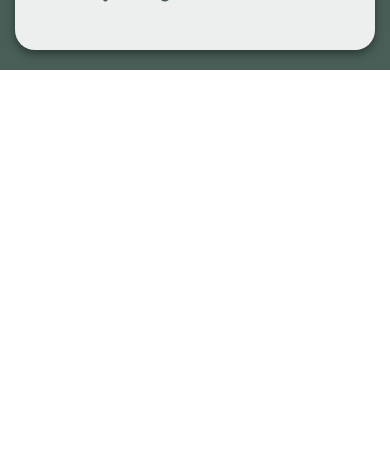
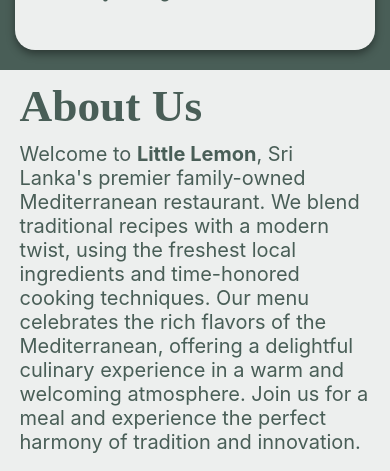
Before and after one commit to Randil-Hasanga/little_lemon-React, a React (Create React App) app: page / in a window 390 px wide. Shown: the part 4016-4487 px from the top of the page. Before the commit the page ends 4086 px from the top, so only its background shows below. Built offline with nearby package versions, Linux system fonts and the light colour scheme; a web font is replaced by a local one.

Commit message:
about page

```diff
--- a/src/App.css
+++ b/src/App.css
@@ -289,7 +289,7 @@ li{
   background-color: #495e57;
   margin: 0;
   padding: 0 20%;
-  padding-bottom: 20px;
+  padding-bottom: 70px;
 }
 
 .review-cards{
@@ -358,6 +358,56 @@ li{
 }
 .star{
   color: #f4c314;
+}
+/* about */
+
+.about{
+  padding-left: 20%;
+  padding-right: 20%;
+  background-color: #edefee;
+  display: flex;
+  height: auto;
+}
+
+.about-text{
+  width: 55%;
+  display: flex;
+  flex-direction: column;
+  align-items: start;
+}
+
+.about-text h1{
+  font-size: 54pt;
+  color: #495e57;
+  margin-top: 10px;
+  white-space: nowrap;
+  margin-bottom: 10px;
+}
+
+.about-text p{
+  color: #495e57;
+  margin-bottom: 1em;
+  margin-top: -20px;
+  font-size: 20px;
+  padding-top: 10px;
+}
+
+.about .image {
+  width: 350px;
+  height: 230px;
+  border-radius: 20px;
+}
+
+.about .image1 {
+  position: absolute;
+  right: 25%;
+  margin-top: 120px;
+}
+
+.about .image2 {
+  position: absolute;
+  right: 20%;
+  margin-top: -40px;
 }
 
 
@@ -577,5 +627,41 @@ li{
   color: #f4c314;
 }
 
+/* about */
+
+.about{
+  padding-left: 5%;
+  padding-right: 5%;
+  background-color: #edefee;
+  display: flex;
+  height: auto;
+}
+
+.about-text{
+  width: auto;
+  display: flex;
+  flex-direction: column;
+  align-items: start;
+}
+
+.about-text h1{
+  font-size: 34pt;
+  color: #495e57;
+  margin-top: 10px;
+  white-space: nowrap;
+  margin-bottom: 20px;
+}
+
+.about-text p{
+  color: #495e57;
+  margin-bottom: 1em;
+  margin-top: -20px;
+  font-size: 20px;
+  padding-top: 10px;
+}
+
+.about .image {
+  display: none;
+}
 
 }
--- a/src/App.js
+++ b/src/App.js
@@ -13,6 +13,7 @@ function App() {
       <Header/>
       <SpecialMenu/>
       <Reviews/>
+      <About/>
     </main>
   );
 }
--- a/src/components/About.js
+++ b/src/components/About.js
@@ -1,10 +1,17 @@
 import React from 'react';
+import image1 from '../assets/images/chef.4b4c2d26b514db32e8fc.jpg'
+import image2 from '../assets/images/chefs.6ba0e06bfa9c1ea75109.jpg'
 
 const About = () => {
     return (
-        <div id='about' className='about'>
-            About
-        </div>
+        <section className='about'>
+            <div className='about-text'>
+                <h1 className='m-font'>About Us</h1>
+                <p>Welcome to <strong>Little Lemon</strong>, Sri Lanka's premier family-owned Mediterranean restaurant. We blend traditional recipes with a modern twist, using the freshest local ingredients and time-honored cooking techniques. Our menu celebrates the rich flavors of the Mediterranean, offering a delightful culinary experience in a warm and welcoming atmosphere. Join us for a meal and experience the perfect harmony of tradition and innovation.</p>
+            </div>
+            <img src={image2} alt="image 1" className='image image1'/>
+            <img src={image1} alt="image 1" className='image image2'/>
+        </section>
     );
 };
 
```
Also changed, not shown: 2 other files (tests, documents, lock files or other folders).
